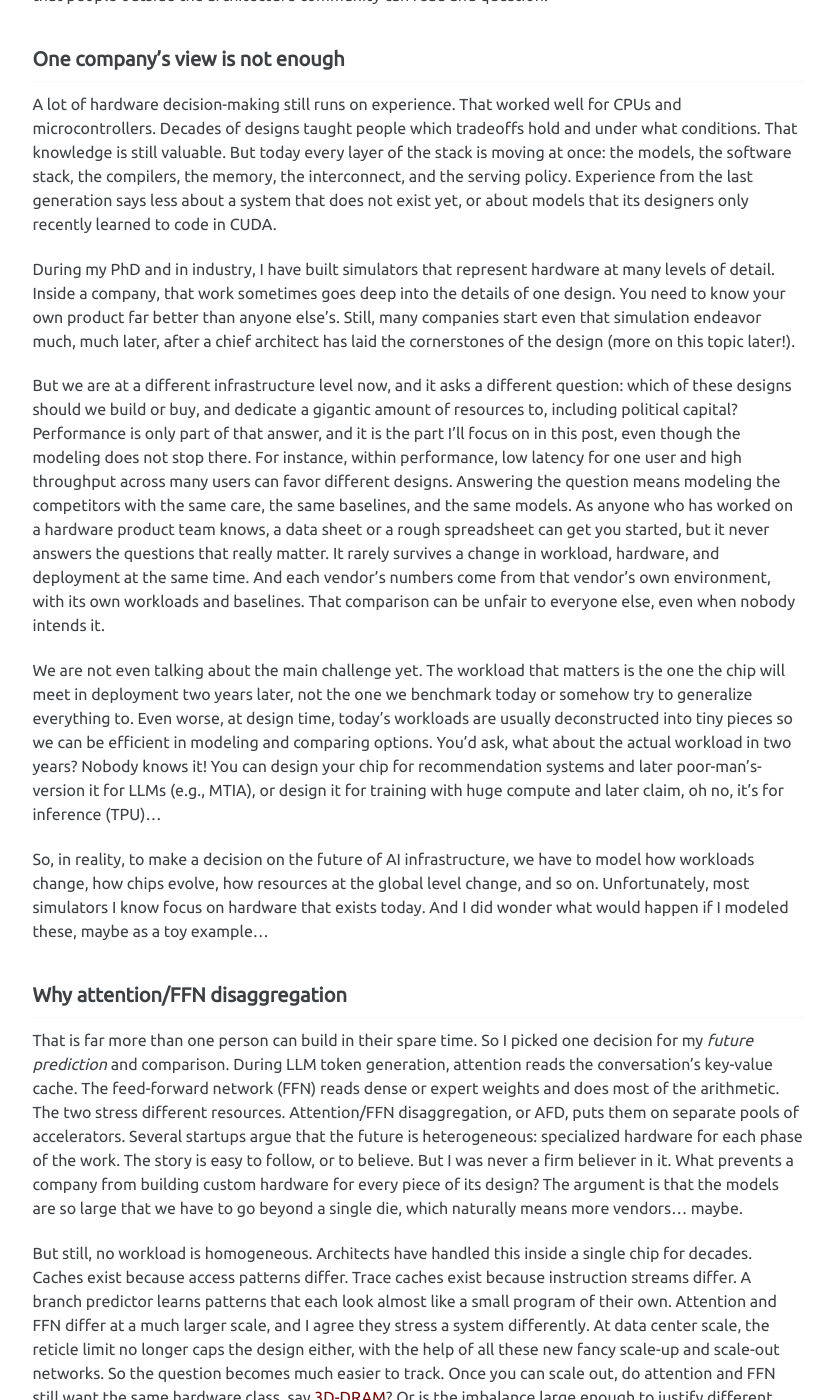
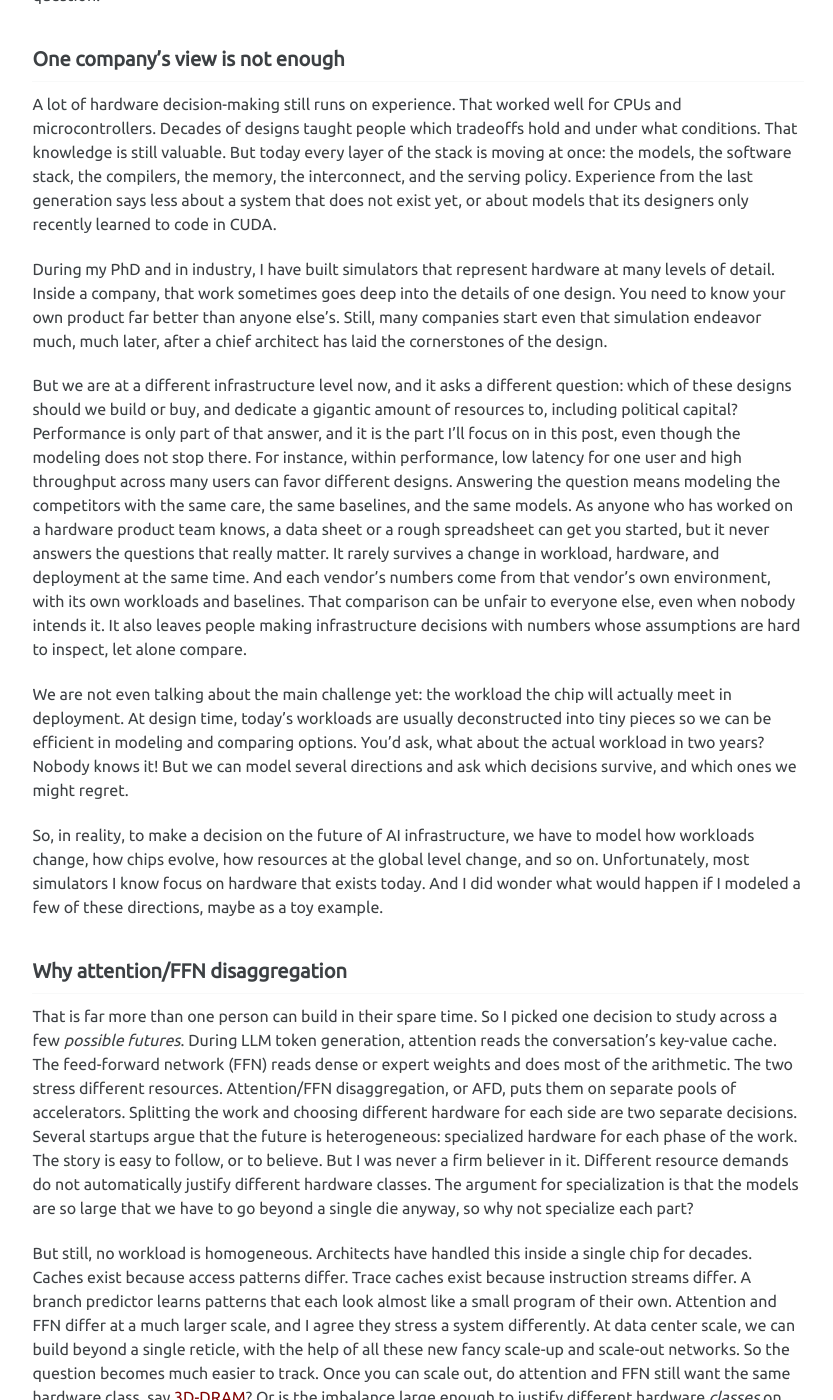
Before and after one commit to ramyadhadidi/ramyadhadidi.github.io, a Jekyll site: the page built from _pages/entries/2026-11-06.md, in a window 1280 px wide and 1400 px high, scrolled down 792 px. Shown: the whole window, without its empty margins (248-1081 px from the left). Built offline with Jekyll 4.4.1, drawn with Linux system fonts in a browser that asks for light colours; some of the changed text lies outside the part shown.

Commit message:
update post

```diff
--- a/_pages/entries/2026-11-06.md
+++ b/_pages/entries/2026-11-06.md
@@ -7,31 +7,31 @@ author_profile: false
 
 # Making Hardware Decisions Before the Hardware Exists
 
-*Why I wrote "Should You Split Decode?"*
+*Why I wrote ["Should You Split Decode?"](https://arxiv.org/abs/2611.08299)*
 
-Every accelerator starts as a bet. However the leads bend the story afterwards, it still starts as a bet. Someone *intuitively* predicts the future workloads and how to deploy them, and the rest follows like a triangle getting wider and wider at the base. By the time the hardware arrives two years later, after countless hours and headaches, the models have changed. That was the story of TPUs, GPUs, MTIAs, and so many other successful or unsuccessful chips. Some were more adaptable, in some the leads were more aggressive, and some were pure luck. The bet is still placed on what we know today.
+Every accelerator starts as a bet. However the leads bend the story afterwards, it still starts as a bet. Someone *intuitively* predicts the future workloads and how to deploy them, and every decision after that builds on the bet. By the time the hardware arrives two years later, after countless hours and headaches, the models have changed. That was the story of TPUs, GPUs, MTIAs, and so many other successful or unsuccessful chips. Some were more adaptable, in some the leads were more aggressive, and some were pure luck. The bet is still placed on what we know today.
 
-I keep coming back to the title of Hennessy and Patterson's *Computer Architecture: A Quantitative Approach*. As an undergrad, that was my favorite book. However, I never paid attention to its title. Years later, I realized that Patterson was arguing for quantitative reasoning over intuitive or philosophical arguments about design (see his [oral history](https://archive.computerhistory.org/resources/access/text/2012/04/102658154-05-01-acc.pdf#page=18)). I wasn't there in the late 1980s, but it seems like designs were made to work rather than to perform the best. Still, back then, a performance decision meant a better branch predictor or a few more cache sets in the next product generation.
+I keep coming back to the title of Hennessy and Patterson's *Computer Architecture: A Quantitative Approach*. As an undergrad, that was my favorite book. However, I never paid attention to its title. Years later, I realized that Patterson was arguing for quantitative reasoning over intuitive or philosophical arguments about design (see his [oral history](https://archive.computerhistory.org/resources/access/text/2012/04/102658154-05-01-acc.pdf#page=18)). Back then, a performance decision might mean a better branch predictor or a few more cache sets in the next product generation.
 
-Now it can mean a gigawatt of capacity competing with cities for power, a much larger environmental footprint, and a lot more pressure on the economy. And still, most of the industry operates at the level of tick-tock: slow-paced, predicting the future without any data, that kind of thing. For most of my career, I thought of a performance estimate as an engineering tool. It told us whether a design idea was worth pursuing and partially told others whether the product was competitive. That is no longer its only job. Today the same estimate feeds decisions about data centers, power, supply chains, and a large share of the capital moving through our industry. *Architects and designers are no longer the only consumers of our numbers.* I think that calls for more organized, more deliberate performance modeling, with assumptions that people outside the architecture community can read and question.
+Now it can mean a gigawatt of capacity competing with cities for power, a much larger environmental footprint, and a lot more pressure on the economy. And still, most of the industry operates at the level of tick-tock: slow-paced, committing to hardware before knowing the workloads it will actually meet, that kind of thing. For most of my career, I thought of a performance estimate as an engineering tool. It told us whether a design idea was worth pursuing and partially told others whether the product was competitive. That is no longer its only job. Today the same estimate feeds decisions about data centers, power, supply chains, and a large share of the capital moving through our industry. *Architects and designers are no longer the only consumers of our numbers.* I think that calls for more organized, more deliberate performance modeling, with assumptions that people outside the architecture community can read and question.
 
 ## One company's view is not enough
 
 A lot of hardware decision-making still runs on experience. That worked well for CPUs and microcontrollers. Decades of designs taught people which tradeoffs hold and under what conditions. That knowledge is still valuable. But today every layer of the stack is moving at once: the models, the software stack, the compilers, the memory, the interconnect, and the serving policy. Experience from the last generation says less about a system that does not exist yet, or about models that its designers only recently learned to code in CUDA.
 
-During my PhD and in industry, I have built simulators that represent hardware at many levels of detail. Inside a company, that work sometimes goes deep into the details of one design. You need to know your own product far better than anyone else's. Still, many companies start even that simulation endeavor much, much later, after a chief architect has laid the cornerstones of the design (more on this topic later!).
+During my PhD and in industry, I have built simulators that represent hardware at many levels of detail. Inside a company, that work sometimes goes deep into the details of one design. You need to know your own product far better than anyone else's. Still, many companies start even that simulation endeavor much, much later, after a chief architect has laid the cornerstones of the design.
 
-But we are at a different infrastructure level now, and it asks a different question: which of these designs should we build or buy, and dedicate a gigantic amount of resources to, including political capital? Performance is only part of that answer, and it is the part I'll focus on in this post, even though the modeling does not stop there. For instance, within performance, low latency for one user and high throughput across many users can favor different designs. Answering the question means modeling the competitors with the same care, the same baselines, and the same models. As anyone who has worked on a hardware product team knows, a data sheet or a rough spreadsheet can get you started, but it never answers the questions that really matter. It rarely survives a change in workload, hardware, and deployment at the same time. And each vendor's numbers come from that vendor's own environment, with its own workloads and baselines. That comparison can be unfair to everyone else, even when nobody intends it.
+But we are at a different infrastructure level now, and it asks a different question: which of these designs should we build or buy, and dedicate a gigantic amount of resources to, including political capital? Performance is only part of that answer, and it is the part I'll focus on in this post, even though the modeling does not stop there. For instance, within performance, low latency for one user and high throughput across many users can favor different designs. Answering the question means modeling the competitors with the same care, the same baselines, and the same models. As anyone who has worked on a hardware product team knows, a data sheet or a rough spreadsheet can get you started, but it never answers the questions that really matter. It rarely survives a change in workload, hardware, and deployment at the same time. And each vendor's numbers come from that vendor's own environment, with its own workloads and baselines. That comparison can be unfair to everyone else, even when nobody intends it. It also leaves people making infrastructure decisions with numbers whose assumptions are hard to inspect, let alone compare.
 
-We are not even talking about the main challenge yet. The workload that matters is the one the chip will meet in deployment two years later, not the one we benchmark today or somehow try to generalize everything to. Even worse, at design time, today's workloads are usually deconstructed into tiny pieces so we can be efficient in modeling and comparing options. You'd ask, what about the actual workload in two years? Nobody knows it! You can design your chip for recommendation systems and later poor-man's-version it for LLMs (e.g., MTIA), or design it for training with huge compute and later claim, oh no, it's for inference (TPU)...
+We are not even talking about the main challenge yet: the workload the chip will actually meet in deployment. At design time, today's workloads are usually deconstructed into tiny pieces so we can be efficient in modeling and comparing options. You'd ask, what about the actual workload in two years? Nobody knows it! But we can model several directions and ask which decisions survive, and which ones we might regret.
 
-So, in reality, to make a decision on the future of AI infrastructure, we have to model how workloads change, how chips evolve, how resources at the global level change, and so on. Unfortunately, most simulators I know focus on hardware that exists today. And I did wonder what would happen if I modeled these, maybe as a toy example...
+So, in reality, to make a decision on the future of AI infrastructure, we have to model how workloads change, how chips evolve, how resources at the global level change, and so on. Unfortunately, most simulators I know focus on hardware that exists today. And I did wonder what would happen if I modeled a few of these directions, maybe as a toy example.
 
 ## Why attention/FFN disaggregation
 
-That is far more than one person can build in their spare time. So I picked one decision for my *future prediction* and comparison. During LLM token generation, attention reads the conversation's key-value cache. The feed-forward network (FFN) reads dense or expert weights and does most of the arithmetic. The two stress different resources. Attention/FFN disaggregation, or AFD, puts them on separate pools of accelerators. Several startups argue that the future is heterogeneous: specialized hardware for each phase of the work. The story is easy to follow, or to believe. But I was never a firm believer in it. What prevents a company from building custom hardware for every piece of its design? The argument is that the models are so large that we have to go beyond a single die, which naturally means more vendors... maybe.
+That is far more than one person can build in their spare time. So I picked one decision to study across a few *possible futures*. During LLM token generation, attention reads the conversation's key-value cache. The feed-forward network (FFN) reads dense or expert weights and does most of the arithmetic. The two stress different resources. Attention/FFN disaggregation, or AFD, puts them on separate pools of accelerators. Splitting the work and choosing different hardware for each side are two separate decisions. Several startups argue that the future is heterogeneous: specialized hardware for each phase of the work. The story is easy to follow, or to believe. But I was never a firm believer in it. Different resource demands do not automatically justify different hardware classes. The argument for specialization is that the models are so large that we have to go beyond a single die anyway, so why not specialize each part?
 
-But still, no workload is homogeneous. Architects have handled this inside a single chip for decades. Caches exist because access patterns differ. Trace caches exist because instruction streams differ. A branch predictor learns patterns that each look almost like a small program of their own. Attention and FFN differ at a much larger scale, and I agree they stress a system differently. At data center scale, the reticle limit no longer caps the design either, with the help of all these new fancy scale-up and scale-out networks. So the question becomes much easier to track. Once you can scale out, do attention and FFN still want the same hardware class, say [3D-DRAM](https://ramyadhadidi.github.io/entries/3DDRAM-1/)? Or is the imbalance large enough to justify different hardware *classes* on each side? Remember that you pay for every extra hardware class, on top of the extra communication and a second pool to size... not to mention the pain of programming them, deploying them, managing them, caring for their reliability and uptime, and all the other fancy terms.
+But still, no workload is homogeneous. Architects have handled this inside a single chip for decades. Caches exist because access patterns differ. Trace caches exist because instruction streams differ. A branch predictor learns patterns that each look almost like a small program of their own. Attention and FFN differ at a much larger scale, and I agree they stress a system differently. At data center scale, we can build beyond a single reticle, with the help of all these new fancy scale-up and scale-out networks. So the question becomes much easier to track. Once you can scale out, do attention and FFN still want the same hardware class, say [3D-DRAM](https://ramyadhadidi.github.io/entries/3DDRAM-1/)? Or is the imbalance large enough to justify different hardware *classes* on each side? Remember that you pay for every extra hardware class, on top of the extra communication and a second pool to size, not to mention the pain of programming them, deploying them, managing them, caring for their reliability and uptime, and all the other fancy terms.
 
 So that's how I ended up writing [this paper](https://arxiv.org/abs/2611.08299), single-handedly, after a while away from writing papers. It was fun!
 
@@ -44,27 +44,27 @@ So that's how I ended up writing [this paper](https://arxiv.org/abs/2611.08299),
 
 I built something called SiliconForge, a performance model calibrated against published measurements, and wrote the paper *Should You Split Decode? Disaggregation Across Future Models and Accelerators*. It compares serving with and without AFD across four model directions, four accelerator classes anchored to current and announced parts, and two fabrics. Every design gets the same power budget and the same rules. Each one picks its own mapping and pool sizes. The performance metric (for now) is requests served within latency targets per kilowatt (SLO goodput per kW).
 
+The main comparisons showed no robust deployment-level advantage for AFD. Most nominal estimates favored keeping attention and FFN together. The largest AFD lead did not come from a more efficient decode pool. It came from fitting one more prefill replica into the same power budget! AFD did lead nominally in one model direction, one with a heavy key-value cache, when the combined design had to spread its experts across several small network domains. Splitting let the FFN pool stay within one domain. Larger domains, or a fast fabric available to both designs, weakened that lead. That makes me cautious about treating the split as a permanent design assumption for the long term.
+
 <div style="text-align: center;">
   <img src="https://ramyadhadidi.github.io/files/2026-11-06/split-decode-catalog-coverage.png" alt="Six scatter panels of tokens per second per kW versus per-user token rate, one per hardware archetype: GPU, custom HBM, SRAM/dataflow, commodity DRAM, model-specific ASIC, and 3D-DRAM/in-memory. Each dot is one feasible DeepSeek-V3 deployment, colored as current, announced, or speculative hardware, with outlined bands for the 10th to 90th percentile." />
-  <br/><em><small>An example of what SiliconForge covers: 58,310 feasible DeepSeek-V3 deployments (16K input and 16K output tokens, up to 128 units and 1&nbsp;MW) across six hardware archetypes, built from current, announced, and speculative parts. Each dot is one deployment. Moving right means faster tokens for each user; moving up means more tokens per kW. Bands cover the 10th to 90th percentile of deployments, and panel (f) has its own x range. And this is just one model; you can imagine how the design space explodes when you add future model directions. From Figure&nbsp;3 of the paper.</small></em>
+  <br/><em><small>An example of what SiliconForge covers: 58,310 feasible DeepSeek-V3 deployments (16K input and 16K output tokens, up to 128 units and 1&nbsp;MW) across six hardware archetypes, built from current, announced, and speculative parts. This catalog is broader than the four classes used in the main comparison. Each dot is one deployment. Moving right means faster tokens for each user; moving up means more tokens per kW. Bands cover the 10th to 90th percentile of deployments, and panel (f) has its own x range. And this is just one model; you can imagine how the design space explodes when you add future model directions. From Figure&nbsp;3 of the paper.</small></em>
 </div>
 
-The main comparisons showed no robust deployment-level advantage for AFD. Most nominal estimates favored keeping attention and FFN together. The largest AFD lead did not come from a more efficient decode pool. It came from fitting one more prefill replica into the same power budget! AFD did lead nominally in one model direction, one with a heavy key-value cache, when the combined design had to spread its experts across several small network domains. Splitting let the FFN pool stay within one domain. Larger domains, or a fast fabric available to both designs, weakened that lead. That makes me cautious about treating the split as a permanent design assumption for the long term...
+The result I care about most is about flexibility. A hardware choice that wins today can lose its lead as models, fabrics, and objectives change. Across the tested scenarios, committing to a hardware choice early cost a median 36% in goodput relative to the best deployment for each scenario, not to mention the capital and effort. Re-optimizing the mappings and pool sizes on the same hardware cut that loss to 9%. *My takeaway is to keep mappings and pool sizes adjustable.* I also varied the hardware specifications to see which conclusions survive. Few comparisons were decisive, but you can read more in the paper.
 
-The result I care about most is about flexibility. A hardware choice that wins today can lose its lead as models, fabrics, and objectives change. In the paper, committing to a hardware choice early cost a median 36% in normalized goodput, not to mention the capital and effort. Re-optimizing the mappings and pool sizes on the same hardware cut that loss to 9%. *My takeaway is to keep mappings and pool sizes adjustable.* I also varied the hardware specifications to see which conclusions survive. Few comparisons were decisive, but you can read more in the paper.
-
-These are just a few data points, or rather insights backed by some results. You can definitely argue against them for your case, build a different future, etc. I don't care, I am just showing some data here. If you think otherwise, let's discuss it, instead of everyone doing the same thing behind closed doors.
+These are just a few data points, or rather insights backed by some results. You can definitely argue against them for your case, or build a different future. That's fine. Let's put the assumptions on the table and discuss them, instead of everyone doing the same thing behind closed doors.
 
 ## The larger goal
 
-I wrote this paper as a single author, in my own time. I have considered myself part of the architecture community since the start of my PhD. I have submitted countless times to HPCA, MICRO, ISCA, and ASPLOS, got rejected painfully several times, and have served on their program committees for the past five years, trying to at least bring some sanity into the process. A month or two before the HPCA deadline, I decided to write this paper. I thought the community would benefit from it; it shows a new way of studying workloads, at least that is what I think. Studies like this are rare, and I think they matter more now than they used to, as I discussed above.
+I wrote this paper as a single author, in my own time. I have considered myself part of the architecture community since the start of my PhD. I have submitted countless times to HPCA, MICRO, ISCA, and ASPLOS, and have served on their program committees for the past five years. A month or two before the HPCA deadline, I decided to write this paper. I thought the community would benefit from it; studies like this are rare, and I think they matter more now than they used to.
 
-A few days ago, the paper was rejected. Thankfully, it wasn't as painful as before; my degree doesn't depend on it. But still, I put so much effort and time into crafting it. The reviews questioned its novelty and raised some concerns that were hard to pin down. I worked on the revision day and night (it's customary to submit an updated paper after getting the first round of reviews). I almost rewrote everything and reran everything in case a reviewer had suggested a good improvement. And oh no! I was disappointed.
+A few days ago, the paper was rejected. Thankfully, it wasn't as painful as before; my degree doesn't depend on it. But still, I put so much effort and time into crafting it. The reviews questioned its novelty and raised some concerns that were hard to pin down. I worked on the revision day and night (it's customary to submit an updated paper after getting the first round of reviews). I rewrote almost everything and reran the experiments to address the reviews. I was disappointed.
 
-But I understand why. It does not follow the usual shape of an architecture paper: an idea, a simulation, and a comparison against prior work. I have been reviewing such papers. They add several moving pieces to a design, then model it on current workloads, maybe compare it with similar work from previous papers, etc. In addition, any model of the future is easy to criticize. If a simulator matched reality exactly, anyone could make the right decision. There is also a dilemma: if you predict the future correctly, people will change it just by knowing it. So even if I were correct, you could keep criticizing, since that future will never happen! The main point, however, is that we have to model the future from assumptions, and the assumptions will change. My goal was a framework flexible enough to absorb those changes and rerun the comparison. *I genuinely think studies that help people understand a consequential decision deserve room alongside papers that propose a new mechanism that rarely gets built.*
+But I understand why. It does not follow the usual shape of an architecture paper: an idea, a simulation, and a comparison against prior work. We have to model the future from assumptions, and the assumptions will change. My goal was a framework flexible enough to absorb those changes and rerun the comparison. *I think studies that help people understand a consequential decision deserve room alongside papers that propose a new mechanism.*
 
 The rejection felt familiar. All but one of my PhD papers were rejected more than once. Several of them traded accuracy for inference latency. At the time, giving up even 1% of a CNN's accuracy was hard to defend, when everyone was working to squeeze out 1% or 2% more. Today accuracy versus speed plots, quantization, and similar tradeoffs appear everywhere, in our community and well beyond it. That experience made me wary of reviews that predict which tradeoffs will matter in the future. Modeling work still deserves hard technical criticism. I just want that criticism to ask which conclusions follow from the assumptions, where the model breaks, and what evidence would change the answer.
 
-There is also the question of when this paper is useful. I was just at MICRO, and the volume of published work is already impossible to keep up with. A study like this can go stale within a month or two. One new model or one hardware announcement changes its inputs. A resubmission cycle measured in months or years is a poor fit for that pace. I also no longer need conference papers to finish a degree, and I have limited time to spend on resubmissions. So I decided, why not, let's try arXiv again, and maybe someone learns something from it...
+There is also the question of when this paper is useful. I was just at MICRO, and the volume of published work is already impossible to keep up with. A study like this can go stale within a month or two. One new model or one hardware announcement changes its inputs. A resubmission cycle measured in months or years is a poor fit for that pace. I also no longer need conference papers to finish a degree, and I have limited time to spend on resubmissions. So I decided, why not, let's try arXiv again, and maybe someone learns something from it.
 
 So I am putting the paper on arXiv. I expect my tool and my results to change as the inputs improve. That is the point of sharing them. Tools like this usually stay inside companies, and they take real effort to maintain. The people who can build them are few, spread across many companies, and usually focused on the current product. Meanwhile, more and more people along the hardware pipeline, from custom chips to infrastructure to investment, care about how these systems perform. I think we have a responsibility to make that knowledge public, beyond any one product, company, or review cycle.
```
